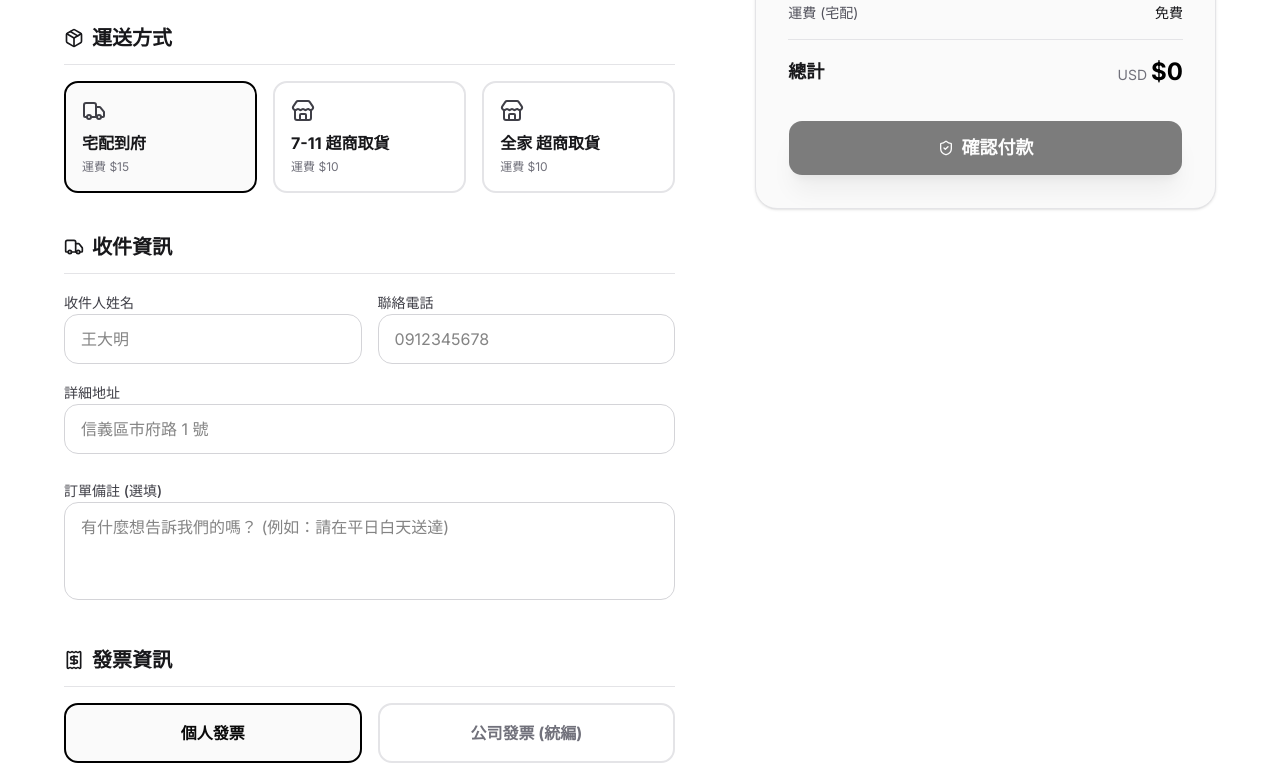
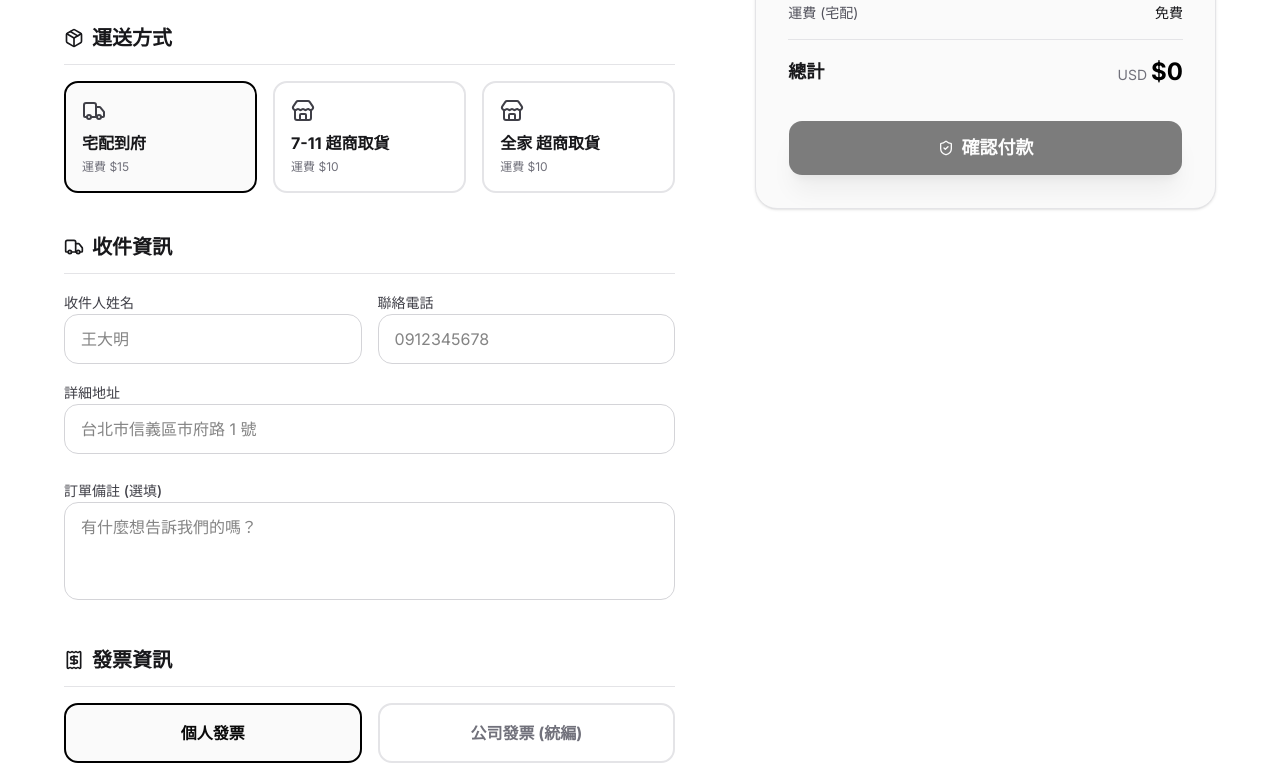
Before and after one commit to pp666123/ecommerce, a Next.js app: page /checkout in a window 1280 px wide. Shown: the part 433-1211 px from the top of the page. Built offline with nearby package versions, Linux system fonts and the light colour scheme; no server answers.

Commit message:
fix: debug

```diff
--- a/app/checkout/page.tsx
+++ b/app/checkout/page.tsx
@@ -331,8 +331,8 @@ export default function CheckoutPage() {
                   className="w-full px-4 py-3 rounded-xl border border-zinc-300 dark:border-zinc-700 bg-white dark:bg-zinc-900 focus:ring-2 focus:ring-black outline-none transition-all"
                   placeholder={
                     logistics === "home"
-                      ? "信義區市府路 1 號"
-                      : "信義門市 / 123456"
+                      ? "台北市信義區市府路 1 號"
+                      : "台北市信義門市 / 123456"
                   }
                 />
               </div>
@@ -346,7 +346,7 @@ export default function CheckoutPage() {
                   rows={3}
                   maxLength={250} // 🔥 防呆
                   className="w-full px-4 py-3 rounded-xl border border-zinc-300 dark:border-zinc-700 bg-white dark:bg-zinc-900 focus:ring-2 focus:ring-black outline-none transition-all resize-none"
-                  placeholder="有什麼想告訴我們的嗎？ (例如：請在平日白天送達)"
+                  placeholder="有什麼想告訴我們的嗎？ "
                 ></textarea>
               </div>
             </section>
```
